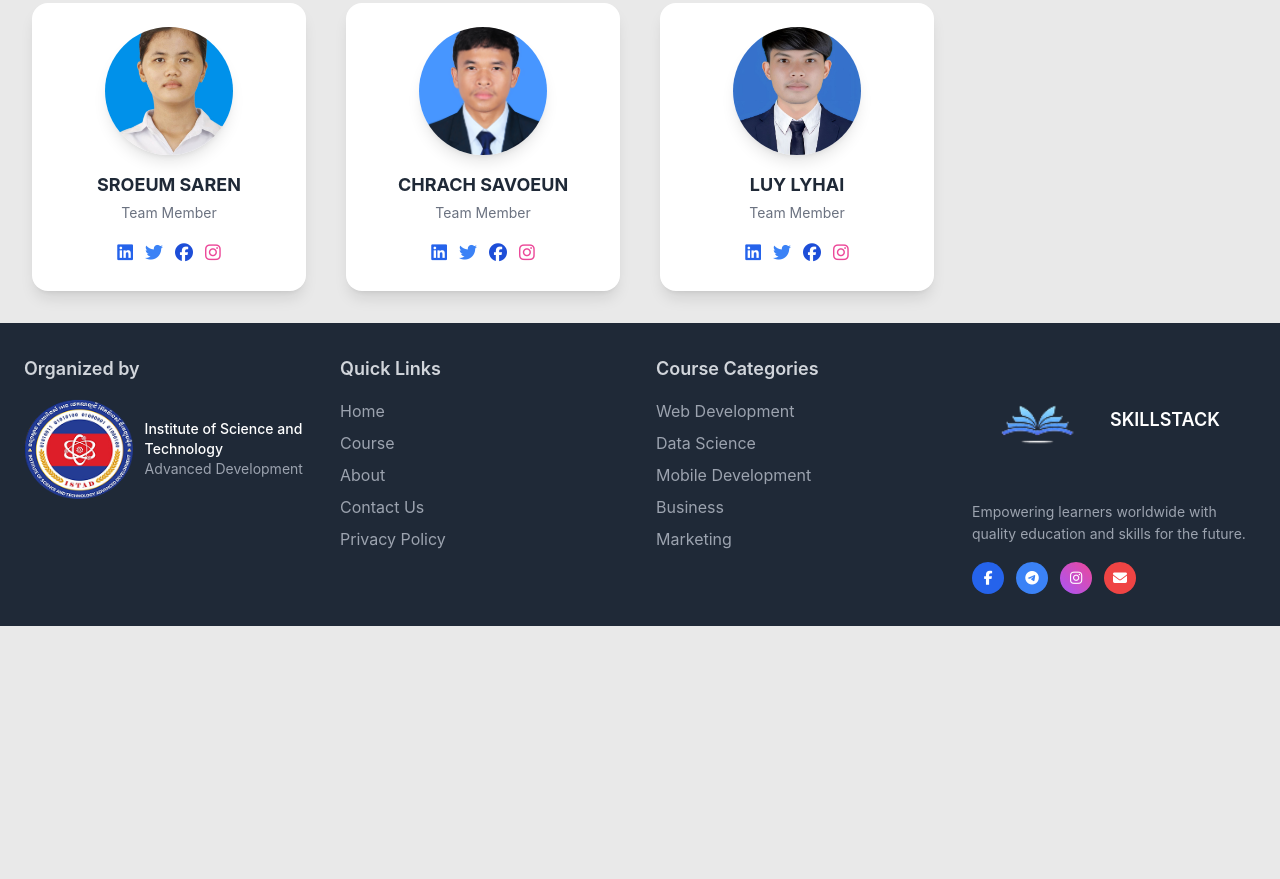
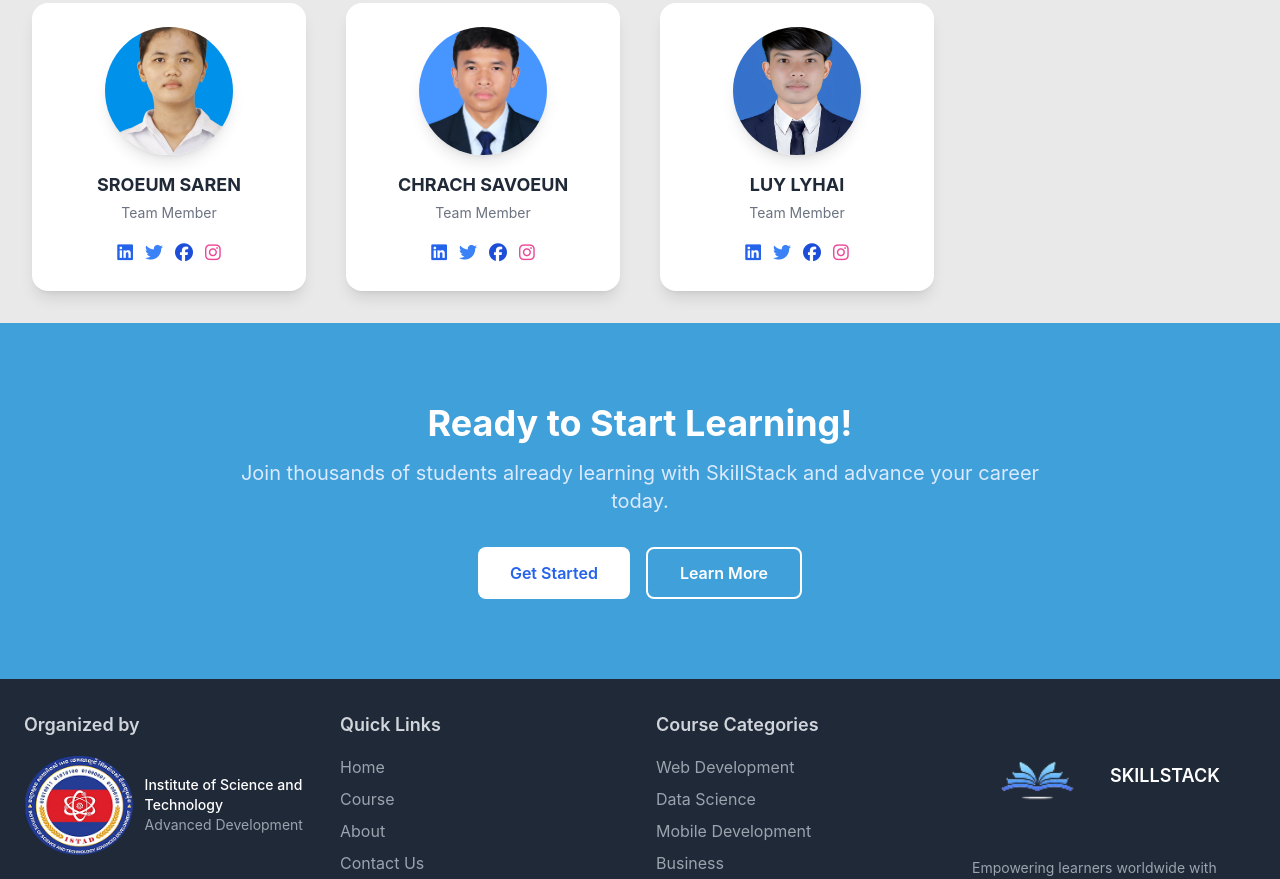
Before and after one commit to choeng-sreyleak/Skillstack, a website: page pages/AboutUs.html in a window 1280 px wide. Shown: the part 3247-4126 px from the top of the page. Before the commit the page ends 3873 px from the top, so only its background shows below. Drawn offline with nearby package versions, Linux system fonts and the light colour scheme.

Commit message:
Update AboutUs

```diff
--- a/pages/AboutUs.html
+++ b/pages/AboutUs.html
@@ -68,11 +68,11 @@
         left: 0;
         right: 0;
         bottom: 0;
-        background: linear-gradient(
+        /* background: linear-gradient(
           135deg,
           rgba(102, 126, 234, 0.8),
           rgba(118, 75, 162, 0.8)
-        );
+        ); */
         opacity: 0;
         transition: opacity 0.3s ease;
         z-index: 1;
@@ -555,7 +555,7 @@
                 class="profile-image w-40 h-40 lg:w-48 lg:h-48 mx-auto mb-6 rounded-full overflow-hidden shadow-xl"
               >
                 <img
-                  src="../imgs/mentor1.png"
+                  src="../imgs/mentor1.jpg"
                   alt="Mr. Ing Davann"
                   class="w-full h-full object-cover"
                 />
@@ -599,7 +599,7 @@
                 class="profile-image w-40 h-40 lg:w-48 lg:h-48 mx-auto mb-6 rounded-full overflow-hidden shadow-xl "
               >
                 <img
-                  src="../imgs/mentor2.png"
+                  src="../imgs/mentor2.jpg"
                   alt="Mr. Chan Chhaya"
                   class="w-full h-full object-cover"
                 />
@@ -987,6 +987,35 @@
         </div>
       </section>
     </main>
+
+    <!-- CTA Section -->
+      <section
+        class="py-20 bg-[--primary-color] dark:bg-gray-700 dark:text-white transition-colors duration-300"
+      >
+        <div class="max-w-4xl mx-auto text-center px-4 sm:px-6 lg:px-8">
+          <h2 class="text-4xl font-bold text-white mb-4">
+            Ready to Start Learning!
+          </h2>
+          <p class="text-xl text-blue-100 mb-8">
+            Join thousands of students already learning with SkillStack and
+            advance your career today.
+          </p>
+          <div class="flex justify-center space-x-4">
+            <button
+              class="bg-white text-blue-600 px-8 py-3 rounded-lg font-semibold hover:bg-gray-100 transform hover:scale-105 transition-all duration-200"
+            >
+              Get Started
+            </button>
+            <button
+              class="border-2 border-white text-white px-8 py-3 rounded-lg font-semibold hover:bg-white hover:text-blue-600 transition-all duration-200"
+            >
+              Learn More
+            </button>
+          </div>
+        </div>
+      </section>
+
+
     <!-- Footer -->
     <footer class="bg-gray-800 text-white py-8">
       <div class="container mx-auto px-6">
```
Also changed, not shown: imgs/mentor1.jpg (added), imgs/mentor1.png (deleted), imgs/mentor2.jpg (added), imgs/mentor2.png (deleted).
